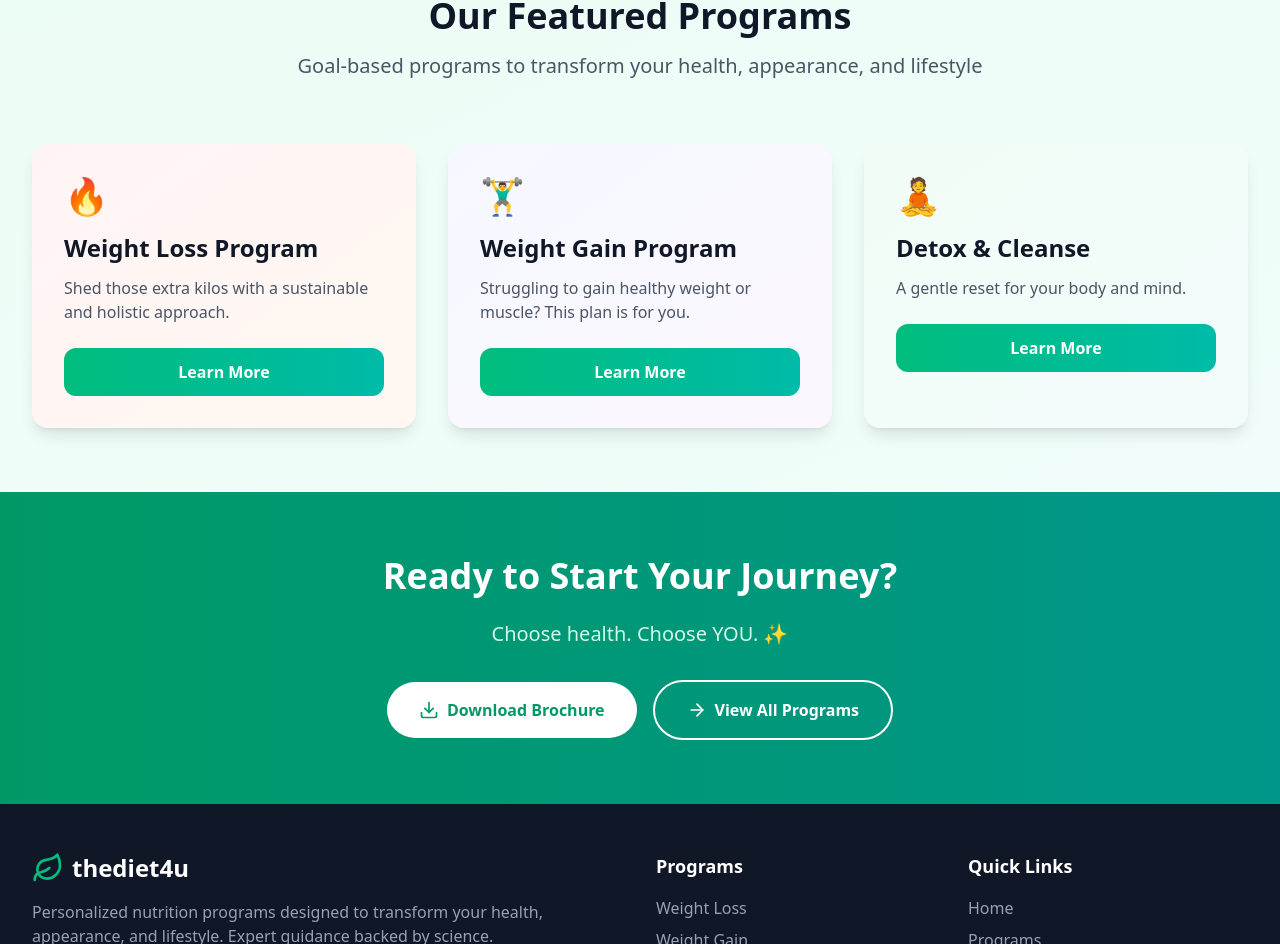
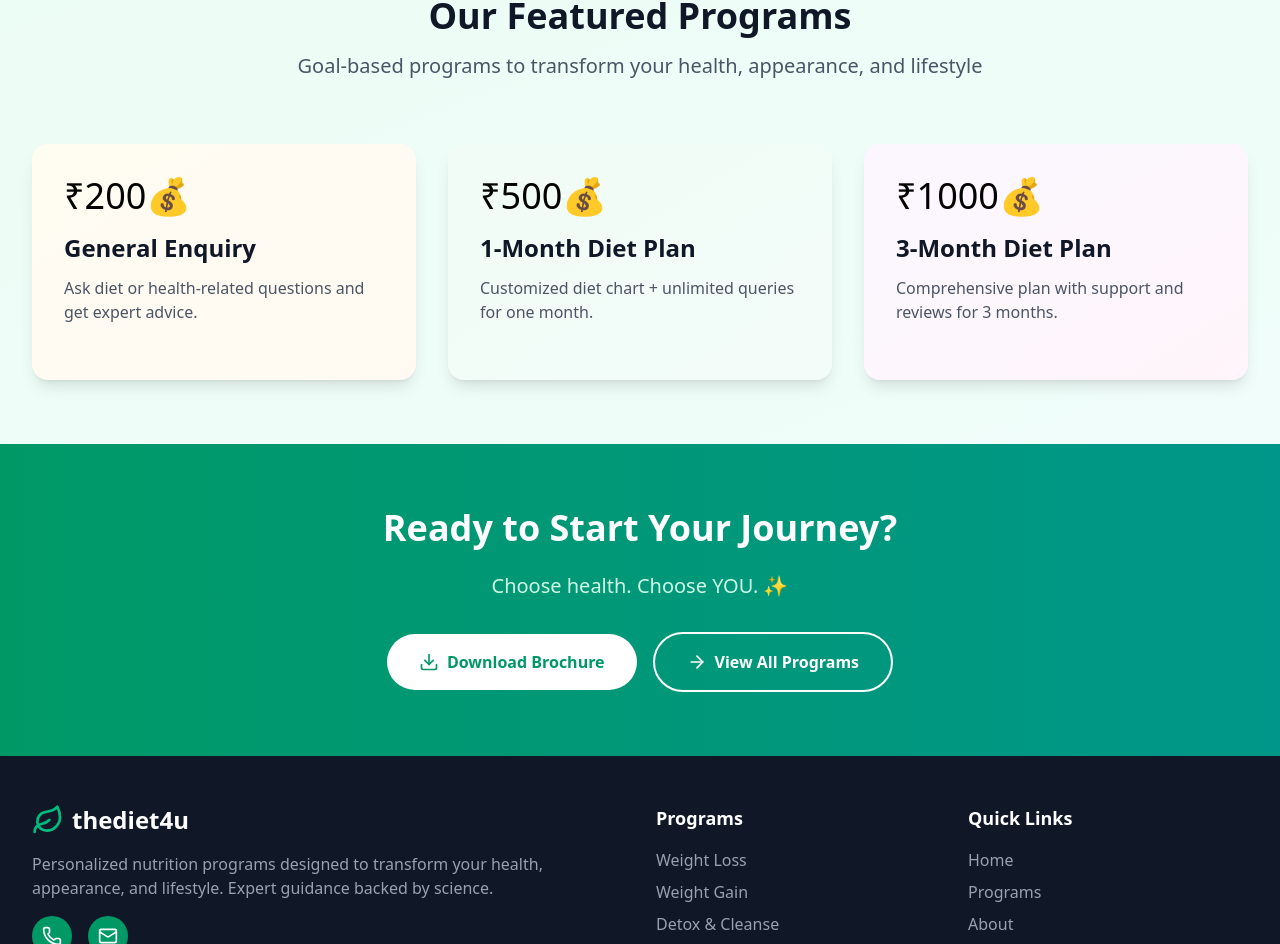
Before and after one commit to faizan-docx/DietProject, a React (Vite) app: page / in a window 1280 px wide. Shown: the part 1692-2636 px from the top of the page. Built offline with nearby package versions, Linux system fonts and the light colour scheme.

Commit message:
brochure changed

```diff
--- a/src/App.jsx
+++ b/src/App.jsx
@@ -76,27 +76,28 @@ function TheDiet4ULanding() {
   document.body.removeChild(link);
 };
 
-
 const programs = [
   {
-      emoji: "🔥",
-      title: "Weight Loss Program",
-      description: "Shed those extra kilos with a sustainable and holistic approach.",
-      color: "from-red-500 to-orange-500"
+    emoji: "₹200💰",
+    title: "General Enquiry",
+    description: "Ask diet or health-related questions and get expert advice.",
+    color: "from-yellow-400 to-orange-400"
   },
   {
-      emoji: "🏋️‍♂️",
-      title: "Weight Gain Program",
-      description: "Struggling to gain healthy weight or muscle? This plan is for you.",
-      color: "from-blue-500 to-purple-500"
+    emoji: "₹500💰",
+    title: "1-Month Diet Plan",
+    description: "Customized diet chart + unlimited queries for one month.",
+    color: "from-green-500 to-emerald-500"
   },
   {
-      emoji: "🧘",
-      title: "Detox & Cleanse",
-      description: "A gentle reset for your body and mind.",
-      color: "from-green-500 to-teal-500"
+    emoji: "₹1000💰",
+    title: "3-Month Diet Plan",
+    description: "Comprehensive plan with support and reviews for 3 months.",
+    color: "from-purple-500 to-pink-500"
   }
 ];
+
+
 
   return (
     <div className="min-h-screen w-screen bg-gradient-to-br from-emerald-50 via-white to-teal-50 flex flex-col justify-between overflow-x-hidden relative">
@@ -272,12 +273,7 @@ function TheDiet4ULanding() {
                   <div className="text-4xl mb-4">{program.emoji}</div>
                   <h3 className="text-2xl font-bold text-gray-900 mb-3">{program.title}</h3>
                   <p className="text-gray-600 mb-6">{program.description}</p>
-                  <button
-                    onClick={() => navigate("/programs")}
-                    className="w-full bg-gradient-to-r from-emerald-500 to-teal-500 text-white py-3 rounded-xl font-semibold hover:shadow-lg transition-all"
-                  >
-                    Learn More
-                  </button>
+
                 </div>
               </div>
             ))}
```
Also changed, not shown: 1 other file (tests, documents, lock files or other folders). Lines whose indentation alone changed are shown as unchanged.
